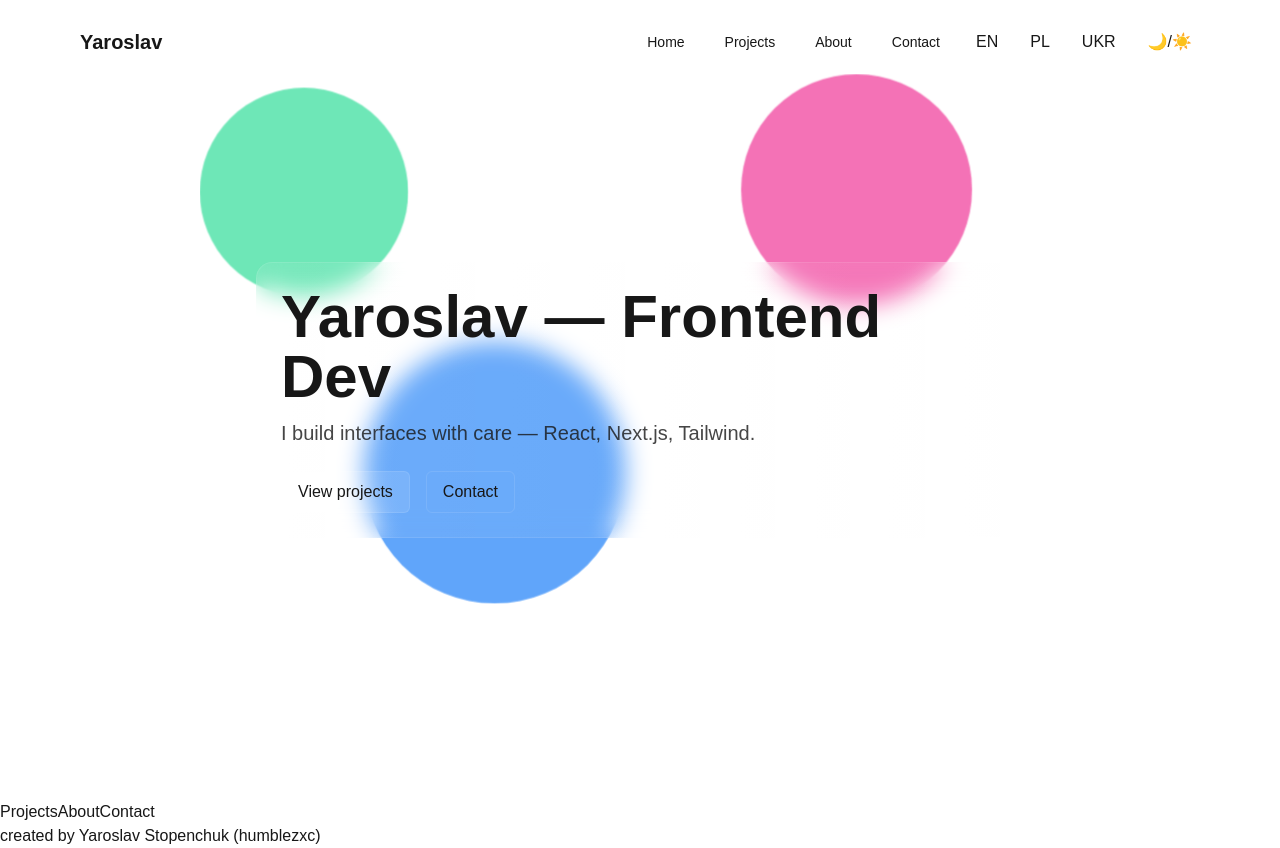
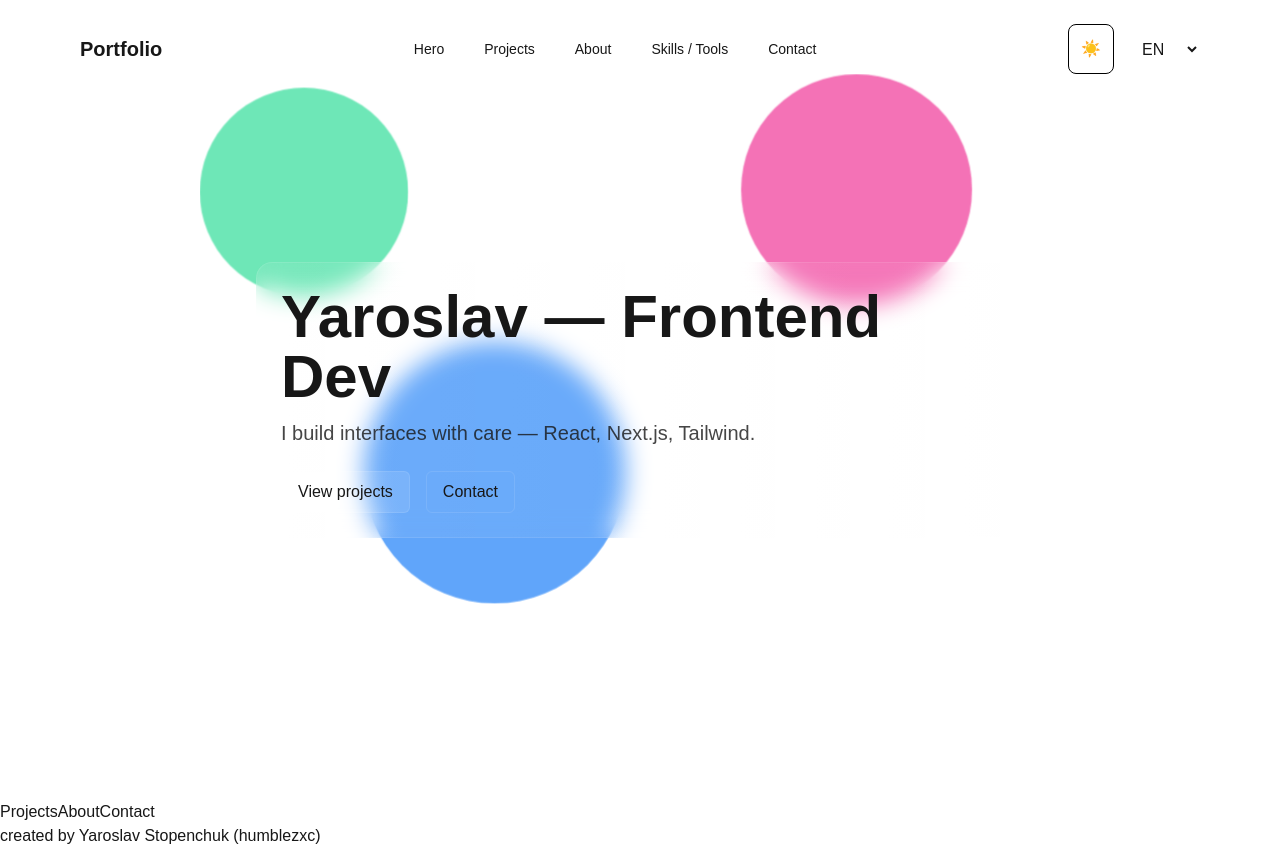
Before and after one commit to humblezxc/portfolio, a Next.js app: page / in a window 1280 px wide. Built offline with nearby package versions, Linux system fonts and the light colour scheme.

Commit message:
Updated Header

```diff
--- a/src/components/Header.tsx
+++ b/src/components/Header.tsx
@@ -1,49 +1,26 @@
-// import Navbar from "@/components/Navbar";
-// import ThemeSwitcher from "@/components/ThemeSwitcher";
-// import LanguageSwitcher from "@/components/LanguageSwitcher";
-//
-// export default function Header() {
-//     return(
-//         <header>
-//             <div className="container">
-//                 <ThemeSwitcher />
-//                 <Navbar />
-//                 <LanguageSwitcher />
-//             </div>
-//         </header>
-//     )
-// }
 "use client";
 import React from "react";
+import LanguageSwitcher from "@/components/LanguageSwitcher";
+import ThemeSwitcher from "@/components/ThemeSwitcher";
+import Navbar from "@/components/Navbar";
 
-const links = [
-    { id: "home", label: "Home" },
-    { id: "projects", label: "Projects" },
-    { id: "about", label: "About" },
-    { id: "contact", label: "Contact" },
-];
 
-export default function Navbar() {
+export default function Header() {
     const scrollTo = (id: string) => {
         const el = document.getElementById(id);
         if (el) el.scrollIntoView({ behavior: "smooth", block: "start" });
     };
 
     return (
-        <nav className="fixed top-4 left-0 right-0 z-50 flex justify-center">
-            <div className="w-full max-w-6xl px-4 py-2 flex items-center justify-between">
-                <div className="text-xl font-semibold cursor-pointer" onClick={() => scrollTo("home")}>Yaroslav</div>
+        <header className="fixed top-4 left-0 right-0 z-50 flex justify-center">
+            <div className="container w-full max-w-6xl px-4 py-2 flex items-center justify-between">
+                <div className="text-xl font-semibold cursor-pointer" onClick={() => scrollTo("home")}>Portfolio</div>
+                <Navbar />
                 <div className="flex gap-4 items-center">
-                    {links.map(l => (
-                        <button key={l.id} onClick={() => scrollTo(l.id)} className="text-sm px-3 py-2 rounded-md hover:bg-white/5">{l.label}</button>
-                    ))}
-                    {/* Language and theme toggles (implement handlers separately) */}
-                    <button className="px-2 py-1 rounded-md">EN</button>
-                    <button className="px-2 py-1 rounded-md">PL</button>
-                    <button className="px-2 py-1 rounded-md">UKR</button>
-                    <button className="px-2 py-1 rounded-md">🌙/☀️</button>
+                    <ThemeSwitcher />
+                    <LanguageSwitcher />
                 </div>
             </div>
-        </nav>
+        </header>
     );
 }
--- a/src/components/LanguageSwitcher.tsx
+++ b/src/components/LanguageSwitcher.tsx
@@ -1,5 +1,11 @@
+import React from "react";
+
 export default function LanguageSwitcher() {
     return(
-        <></>
+        <select className="px-2 py-1 rounded-md">
+            <option className="px-2 py-1 rounded-md" value="en">EN</option>
+            <option className="px-2 py-1 rounded-md" value="pl">PL</option>
+            <option className="px-2 py-1 rounded-md" value="uk">UKR</option>
+        </select>
     )
 }
--- a/src/components/Navbar.tsx
+++ b/src/components/Navbar.tsx
@@ -2,12 +2,14 @@ import Link from "next/link";
 
 export default function Navbar() {
     return(
-        <ul>
-            <li><Link href={'#hero'}>Hero</Link></li>
-            <li><Link href={'#projects'}>Projects</Link></li>
-            <li><Link href={'#about'}>About</Link></li>
-            <li><Link href={'#skills'}>Skills / Tools</Link></li>
-            <li><Link href={'#contact'}>Contact</Link></li>
-        </ul>
+        <nav className="flex gap-4 items-center">
+            <ul className="flex gap-4 items-center">
+                <li><Link className="text-sm px-3 py-2 rounded-md hover:bg-white/5" href={'#hero'}>Hero</Link></li>
+                <li><Link className="text-sm px-3 py-2 rounded-md hover:bg-white/5" href={'#projects'}>Projects</Link></li>
+                <li><Link className="text-sm px-3 py-2 rounded-md hover:bg-white/5" href={'#about'}>About</Link></li>
+                <li><Link className="text-sm px-3 py-2 rounded-md hover:bg-white/5" href={'#skills'}>Skills / Tools</Link></li>
+                <li><Link className="text-sm px-3 py-2 rounded-md hover:bg-white/5" href={'#contact'}>Contact</Link></li>
+            </ul>
+        </nav>
     )
 }
--- a/src/components/ThemeSwitcher.tsx
+++ b/src/components/ThemeSwitcher.tsx
@@ -1,5 +1,7 @@
+import React from "react";
+
 export default function ThemeSwitcher() {
     return(
-        <></>
+        <button className="p-3 rounded-lg border border-black">☀️</button>
     )
 }
```
